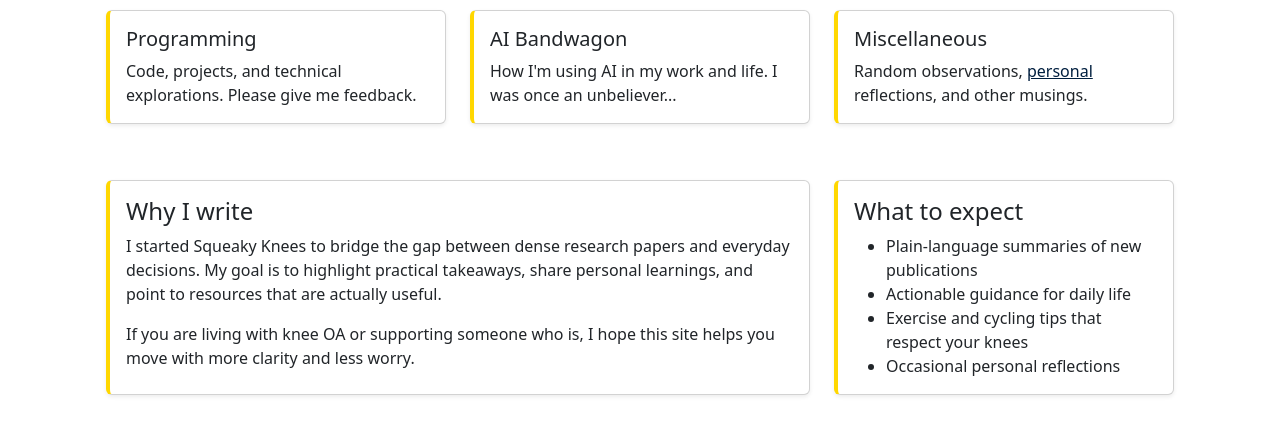
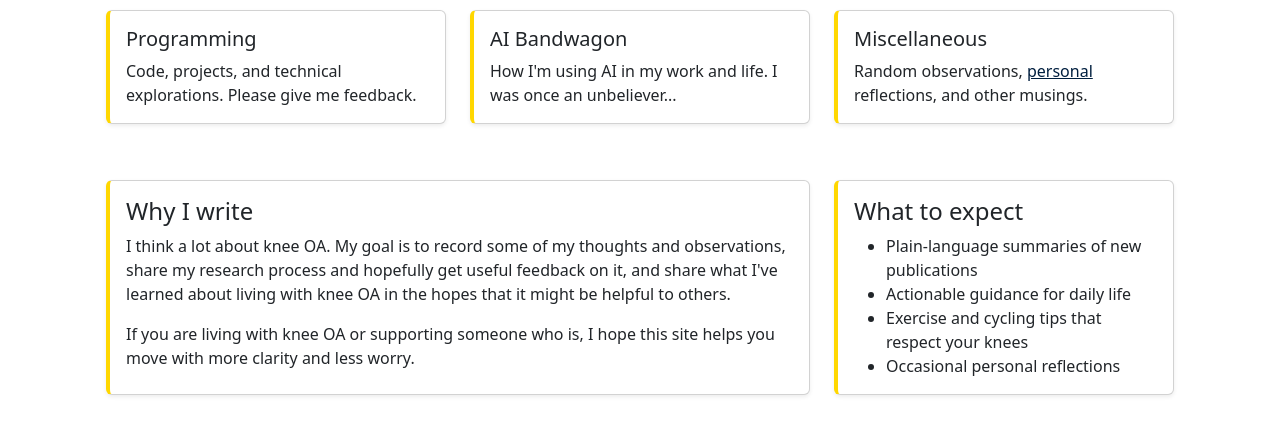
Before and after one commit to Spiewart/squeaky_knees, a Django app: page /about/ in a window 1280 px wide. Shown: the part 1095-1542 px from the top of the page. Run offline with Django 5.2, Linux system fonts and the light colour scheme; parts of the project's set-up code (start-up, migrations or seed data) failed here and were passed over; some libraries are stand-ins or nearby versions.

Commit message:
Update README, remove legacy code block field, update about page
- Rewrite README features section with detailed blog, search, and
  safety descriptions sourced from codebase
- Add full deployment architecture section (DigitalOcean, Docker,
  Traefik, S3, CI/CD pipeline)
- Update technology stack with Redis, Mailgun, uv
- Remove legacy `content` field from CodeBlock StructBlock
- Simplify code_block.html template to render only `code` field
- Update about page copy

Co-Authored-By: Claude Opus 4.6 <noreply@anthropic.com>

```diff
--- a/squeaky_knees/blog/models.py
+++ b/squeaky_knees/blog/models.py
@@ -25,7 +25,6 @@ class CodeBlock(StructBlock):
         help_text="Programming language (e.g., python, javascript, html)",
         required=False,
     )
-    content = TextBlock(required=False, help_text="Legacy code content")
     code = TextBlock(help_text="Your code here")
 
     class Meta:
--- a/squeaky_knees/blog/templates/blog/blocks/code_block.html
+++ b/squeaky_knees/blog/templates/blog/blocks/code_block.html
@@ -1,9 +1,5 @@
 {% load wagtailcore_tags %}
 
 <pre><code {% if value.language %} class="language-{{ value.language }}"{% endif %}>
-{% if value.code %}
 {{ value.code }}
-{% elif value.content %}
-{{ value.content }}
-{% endif %}
 </code></pre>
--- a/squeaky_knees/templates/pages/about.html
+++ b/squeaky_knees/templates/pages/about.html
@@ -139,12 +139,8 @@
             <div class="card-body">
               <h2 class="h4">Why I write</h2>
               <p>
-                I started Squeaky Knees to bridge the gap between dense
-                research
-                papers and everyday decisions. My goal is to highlight practical takeaways,
-                share
-                personal
-                learnings, and point to resources that are actually useful.
+                I think a lot about knee OA. My goal is to record some of my thoughts and observations, share my research process and hopefully get useful feedback on it,
+                and share what I've learned about living with knee OA in the hopes that it might be helpful to others.
               </p>
               <p class="mb-0">
                 If you are living with
```
Also changed, not shown: README.md.
